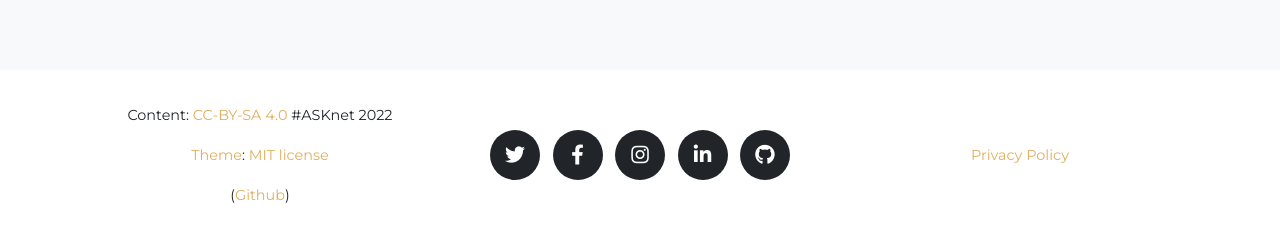
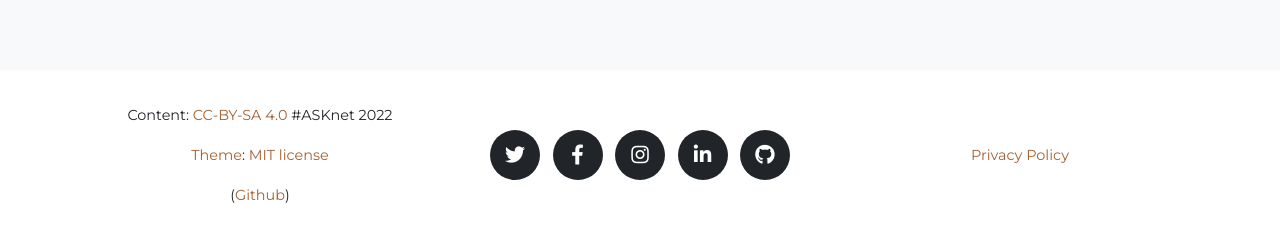
Before and after one commit to ASKnetCommunity/ASKnet.Community, a Jekyll site: the page built from legal.md, in a window 1280 px wide. Shown: the part 660-897 px from the top of the page. Built offline with Jekyll 4.4.1, drawn with Linux system fonts in a browser that asks for light colours; some web fonts are replaced.

Commit message:
made link color darker for contrast

```diff
--- a/_data/style.yml
+++ b/_data/style.yml
@@ -1,5 +1,6 @@
 #Color Customization
 highlight: "#DFAF5F"
+highlight-dark: "#A46131"
 #white: "#FF0000"
 #black: "#000"
 
--- a/_sass/base/_page.scss
+++ b/_sass/base/_page.scss
@@ -9,7 +9,7 @@ p {
 }
 
 a {
-  color: $primary;
+  color: $secondary;
   &:hover {
     color: darken($primary, 10%);
   }
--- a/assets/css/agency.scss
+++ b/assets/css/agency.scss
@@ -7,6 +7,7 @@
 
 // Custom colors
 $primary: {{ site.data.style.highlight | default: "#fed136" }} !default;
+$secondary: {{ site.data.style.highlight-dark | default: "#fed136" }} !default;
 $white: {{ site.data.style.white | default: "#fff" }} !default;
 $black: {{ site.data.style.black | default: "#000" }} !default;
 
```
Also changed, not shown: 2 other files.
